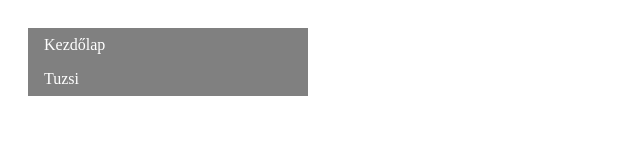
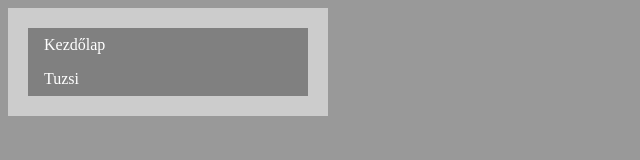
Before and after one commit to bencetuzson/versfelho, a website: page public/index.html in a window 1280 px wide. Shown: the whole page, without its empty margins (0-640 px from the left). Drawn offline with Linux system fonts and the light colour scheme.

Commit message:
Background colour added

```diff
--- a/public/index.html
+++ b/public/index.html
@@ -6,11 +6,11 @@
     <meta charset="UTF-8">
     <meta name="viewport" content="width=device-width, initial-scale=1.0"><title>Versfelhő</title>
 
-    <link rel="stylesheet" href="style.css"></head><body>
+    <link rel="stylesheet" href="style.css"></head><body style="color: rgb(0, 0, 0); background-color: rgb(153, 153, 153);" alink="#000099" link="#000099" vlink="#990099">
 <table style="text-align: left; width: 100%;" border="0" cellpadding="10" cellspacing="0">
   <tbody>
     <tr>
-      <td style="vertical-align: top; width: 300px; text-align: center;">
+      <td style="vertical-align: top; width: 300px; text-align: center; background-color: rgb(204, 204, 204);">
       <table style="text-align: left; width: 100%;" border="0" cellpadding="10" cellspacing="0">
         <tbody>
           <tr>
```
